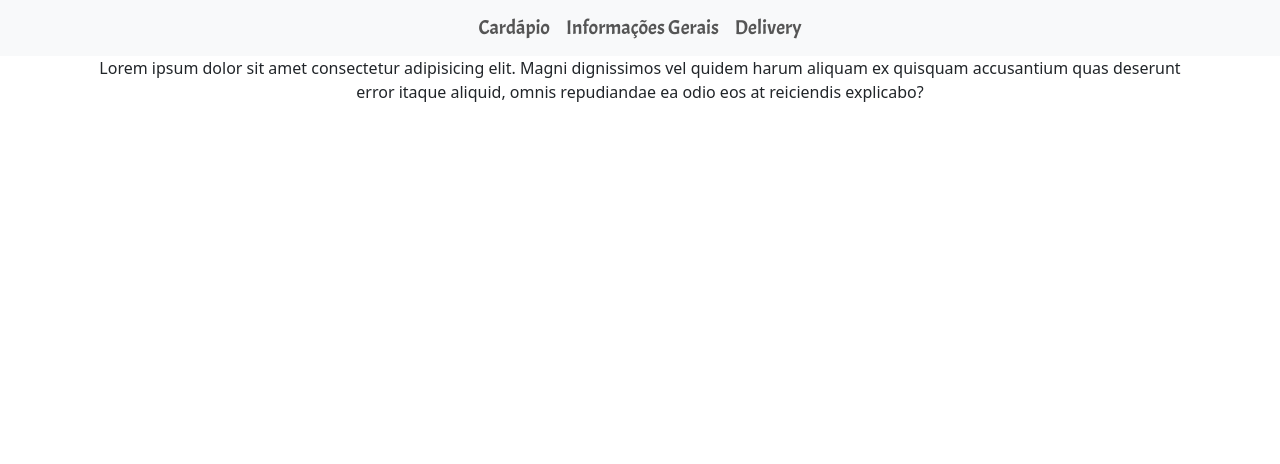
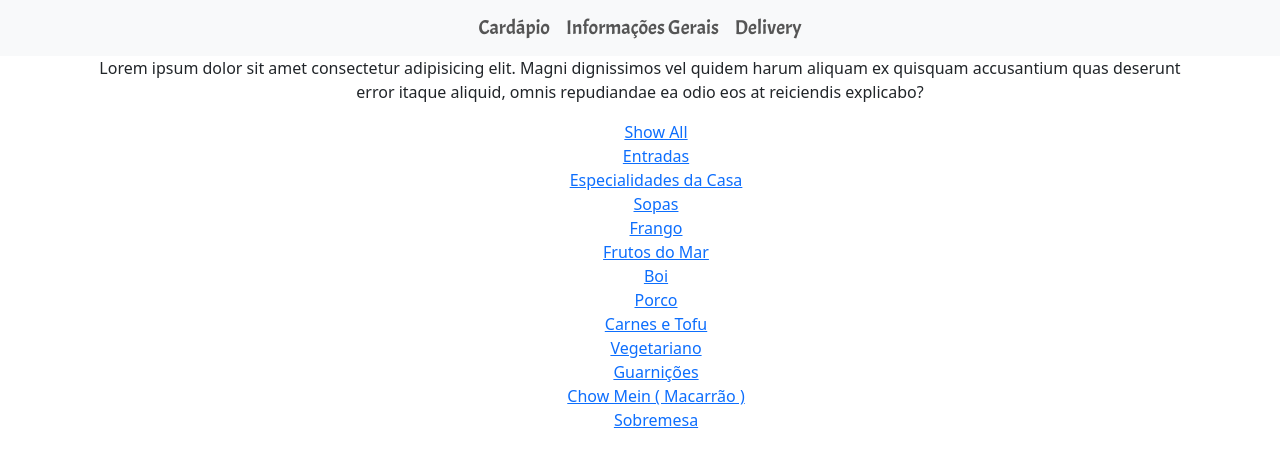
Before and after one commit to stevengia/restaurante_site, a plain HTML site: page cardapio.html in a window 1280 px wide. Drawn offline with nearby package versions, Linux system fonts and the light colour scheme.

Commit message:
cardapio

```diff
--- a/cardapio.html
+++ b/cardapio.html
@@ -41,7 +41,27 @@
             <div class="row">
                 <div class="col-md-12 text-center marb-35">
                     <h1 class="header-h">Cardápio</h1>
-                    <p>Lorem ipsum dolor sit amet consectetur adipisicing elit. Magni dignissimos vel quidem harum aliquam ex quisquam accusantium quas deserunt error itaque aliquid, omnis repudiandae ea odio eos at reiciendis explicabo?</p>
+                    <p class="header-p">Lorem ipsum dolor sit amet consectetur adipisicing elit. Magni dignissimos vel quidem harum aliquam ex quisquam accusantium quas deserunt error itaque aliquid, omnis repudiandae ea odio eos at reiciendis explicabo?</p>
+                </div>
+
+                <div class="col-md-12 text-center" id="menu-filters">
+                    <ul>
+                        <li><a class="filter" data-filter=".menu-restaurant">Show All</a></li>
+                        <li><a class="filter" data-filter=".entradas">Entradas</a></li>
+                        <li><a class="filter" data-filter=".especialidade-da-casa">Especialidades da Casa</a></li>
+                        <li><a class="filter" data-filter=".sopas">Sopas</a></li>
+                        <li><a class="filter" data-filter=".frango">Frango</a></li>
+                        <li><a class="filter" data-filter=".frutos-do-mar">Frutos do Mar</a></li>
+                        <li><a class="filter" data-filter=".boi">Boi</a></li>
+                        <li><a class="filter" data-filter=".porco">Porco</a></li>
+                        <li><a class="filter" data-filter=".carnes-e-tofu">Carnes e Tofu</a></li>
+                        <li><a class="filter" data-filter=".vegetariano">Vegetariano</a></li>
+                        <li><a class="filter" data-filter=".guarnicoes">Guarnições</a></li>
+                        <li><a class="filter" data-filter=".macarrao">Chow Mein ( Macarrão )</a></li>
+                        <li><a class="filter" data-filter=".sobremesa">Sobremesa</a></li>
+
+                    </ul>
+
                 </div>
 
             </div>
```
